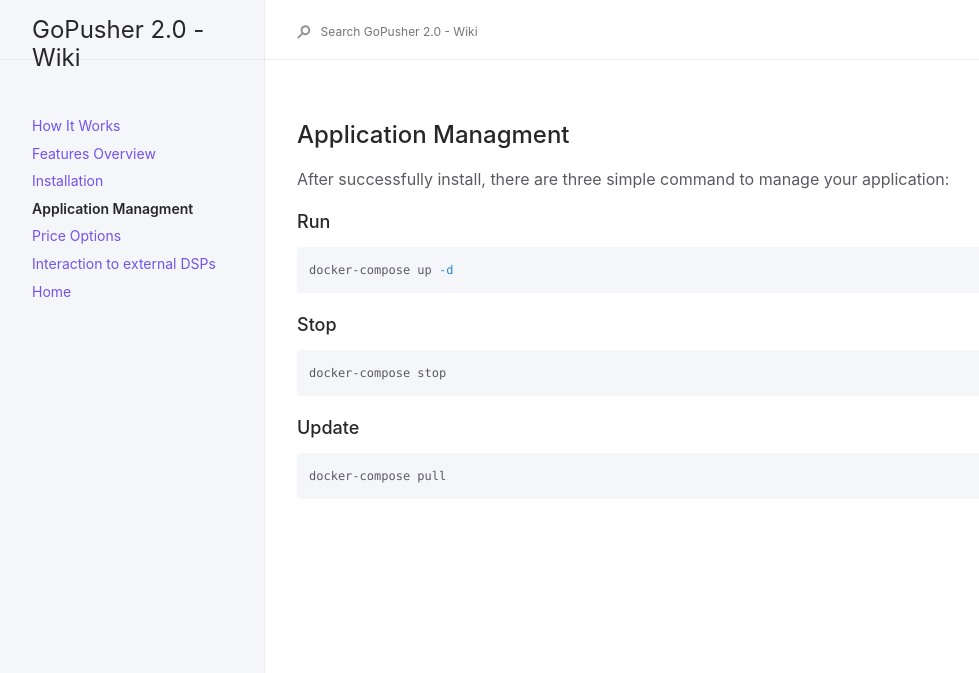
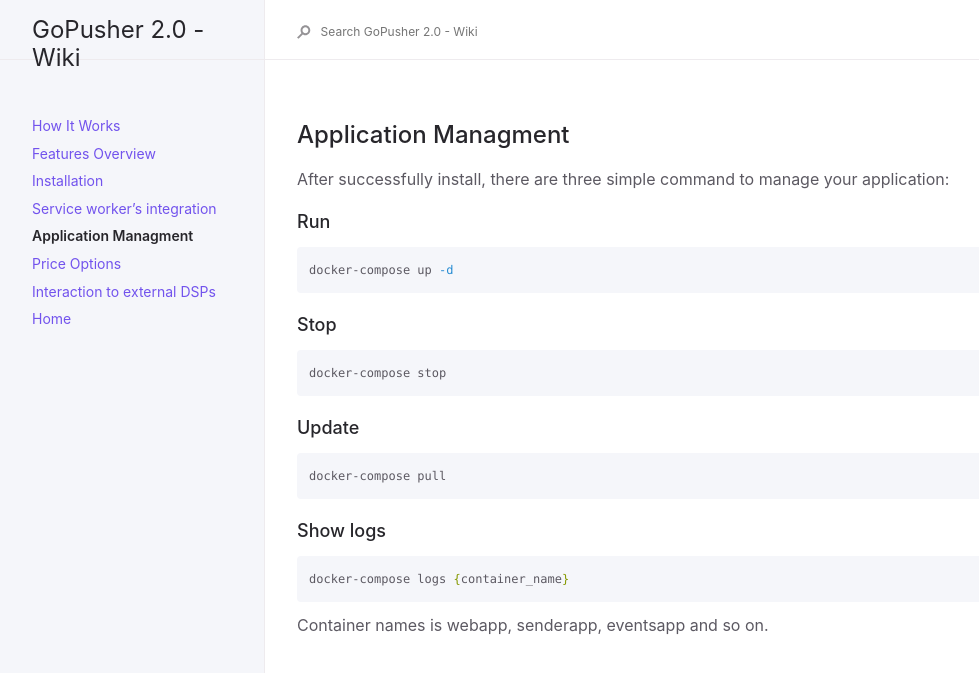
Before and after one commit to RapidCodeLab/gopusher-wiki, a Jekyll site: the page built from docs/04-app-manage.md, in a window 1280 px wide. Shown: the top 673 px of the page, without its empty margins (91-1070 px from the left). Built offline with Jekyll 4.4.1, drawn with Linux system fonts in a browser that asks for light colours; our own code applies the rules of GitHub Pages for plain Markdown files.

Commit message:
working on docs

````diff
--- a/docs/03-app-manage.md
+++ b/docs/04-app-manage.md
@@ -14,3 +14,9 @@ docker-compose stop
 ```bash
 docker-compose pull
 ```
+
+### Show logs
+```bash
+docker-compose logs {container_name}
+```
+Container names is webapp, senderapp, eventsapp and so on.
````
Also changed, not shown: docs/03-sw-integration.md (added, +13 -0 lines).
